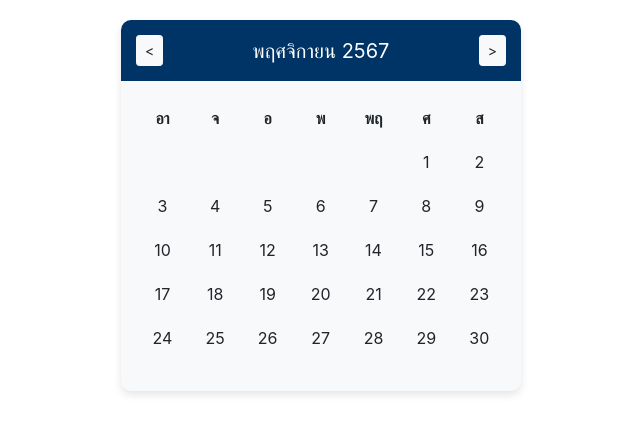
After one commit to DarkSideAlip/booking-main, a PHP site: page /login/calender.html in a window 1280 px wide. The commit adds this page. Shown: the top 434 px of the page, without its empty margins (319-959 px from the left). Run offline with PHP 8.4, Linux system fonts and the light colour scheme.

Commit message:
bug error

```diff
--- a/login/active_bookings.php
+++ b/login/active_bookings.php
@@ -141,9 +141,9 @@ include 'auth_check.php'; // เรียกใช้งานการตรว
                             <li><a class="dropdown-item <?php echo (basename($_SERVER['PHP_SELF']) == 'upcoming_bookings.php') ? 'active' : ''; ?>"
                                     href="upcoming_bookings.php">รอตรวจสอบ</a></li>
                             <li><a class="dropdown-item <?php echo (basename($_SERVER['PHP_SELF']) == 'disactive_bookings.php') ? 'active' : ''; ?>"
-                                    href="disactive_bookings.php">อนุมัติ</a></li>
+                                    href="active_bookings.php">อนุมัติ</a></li>
                             <li><a class="dropdown-item <?php echo (basename($_SERVER['PHP_SELF']) == 'active_bookings.php') ? 'active' : ''; ?>"
-                                    href="active_bookings.php">ไม่อนุมัติ</a></li>
+                                    href="disactive_bookings.php">ไม่อนุมัติ</a></li>
                         </ul>
                     </li>
 
--- a/login/booking.php
+++ b/login/booking.php
@@ -197,9 +197,9 @@ include 'auth_check.php'; // เรียกใช้งานการตรว
                             <li><a class="dropdown-item <?php echo (basename($_SERVER['PHP_SELF']) == 'upcoming_bookings.php') ? 'active' : ''; ?>"
                                     href="upcoming_bookings.php">รอตรวจสอบ</a></li>
                             <li><a class="dropdown-item <?php echo (basename($_SERVER['PHP_SELF']) == 'disactive_bookings.php') ? 'active' : ''; ?>"
-                                    href="disactive_bookings.php">อนุมัติ</a></li>
+                                    href="active_bookings.php">อนุมัติ</a></li>
                             <li><a class="dropdown-item <?php echo (basename($_SERVER['PHP_SELF']) == 'active_bookings.php') ? 'active' : ''; ?>"
-                                    href="active_bookings.php">ไม่อนุมัติ</a></li>
+                                    href="disactive_bookings.php">ไม่อนุมัติ</a></li>
                         </ul>
                     </li>
 
--- /dev/null
+++ b/login/calender.html
@@ -0,0 +1,189 @@
+<!DOCTYPE html>
+<html lang="en">
+<head>
+    <meta charset="UTF-8">
+    <meta name="viewport" content="width=device-width, initial-scale=1.0">
+    <title>Interactive Calendar</title>
+    <!-- Bootstrap CSS -->
+    <link href="https://stackpath.bootstrapcdn.com/bootstrap/4.5.2/css/bootstrap.min.css" rel="stylesheet">
+    <style>
+        .calendar {
+            max-width: 400px;
+            margin: 20px auto;
+            background-color: #f8f9fa;
+            border-radius: 10px;
+            box-shadow: 0 4px 8px rgba(0, 0, 0, 0.1);
+        }
+        .calendar-header {
+            background-color: #003366;
+            color: white;
+            padding: 15px;
+            border-top-left-radius: 10px;
+            border-top-right-radius: 10px;
+            text-align: center;
+            font-size: 20px;
+            display: flex;
+            justify-content: space-between;
+            align-items: center;
+        }
+        .calendar-body {
+            padding: 15px;
+        }
+        .calendar-body table {
+            width: 100%;
+        }
+        .calendar-body td, .calendar-body th {
+            padding: 10px;
+            text-align: center;
+            cursor: pointer;
+        }
+        .calendar-body .active-day {
+            background-color: #0056b3;
+            color: white;
+            border-radius: 50%;
+        }
+    </style>
+</head>
+<body>
+
+<div class="container">
+    <div class="calendar">
+        <!-- Calendar Header with Navigation -->
+        <div class="calendar-header">
+            <button onclick="changeMonth(-1)" class="btn btn-light btn-sm">&lt;</button>
+            <span id="monthYear"></span>
+            <button onclick="changeMonth(1)" class="btn btn-light btn-sm">&gt;</button>
+        </div>
+
+        <!-- Calendar Body -->
+        <div class="calendar-body">
+            <table class="table table-borderless">
+                <thead>
+                    <tr>
+                        <th>อา</th>
+                        <th>จ</th>
+                        <th>อ</th>
+                        <th>พ</th>
+                        <th>พฤ</th>
+                        <th>ศ</th>
+                        <th>ส</th>
+                    </tr>
+                </thead>
+                <tbody id="calendarTableBody">
+                    <!-- Calendar rows will be generated here -->
+                </tbody>
+            </table>
+        </div>
+    </div>
+</div>
+
+<!-- Event Modal -->
+<div class="modal fade" id="eventModal" tabindex="-1" aria-labelledby="eventModalLabel" aria-hidden="true">
+  <div class="modal-dialog">
+    <div class="modal-content">
+      <div class="modal-header">
+        <h5 class="modal-title" id="eventModalLabel">รายการกิจกรรม</h5>
+        <button type="button" class="close" data-dismiss="modal" aria-label="Close">
+          <span aria-hidden="true">&times;</span>
+        </button>
+      </div>
+      <div class="modal-body" id="eventContent">
+        <!-- Event content will be inserted here -->
+      </div>
+    </div>
+  </div>
+</div>
+
+<!-- Bootstrap JS and jQuery -->
+<script src="https://code.jquery.com/jquery-3.5.1.min.js"></script>
+<script src="https://stackpath.bootstrapcdn.com/bootstrap/4.5.2/js/bootstrap.bundle.min.js"></script>
+
+<script>
+    const events = {
+        '3': [
+            'ส่งค่าโครงงานคุณธรรมระดับห้องเรียน',
+            'เตรียมความพร้อมสู่มหาวิทยาลัย'
+        ],
+        '7': [
+            'ค่ายโครงงานวิทยาศาสตร์ ม.5 (ระยะที่ 3)'
+        ],
+        '25': [
+            'สอบปลายภาค ภาคเรียนที่ 1 ปีการศึกษา 2567'
+        ]
+    };
+
+    let currentYear = new Date().getFullYear();
+    let currentMonth = new Date().getMonth(); // Month index: 0 (Jan) to 11 (Dec)
+
+    function renderCalendar(year, month) {
+        const monthYear = document.getElementById('monthYear');
+        const calendarTableBody = document.getElementById('calendarTableBody');
+
+        // Clear previous calendar cells
+        calendarTableBody.innerHTML = '';
+
+        // Update month and year display
+        const monthNames = ["มกราคม", "กุมภาพันธ์", "มีนาคม", "เมษายน", "พฤษภาคม", "มิถุนายน", "กรกฎาคม", "สิงหาคม", "กันยายน", "ตุลาคม", "พฤศจิกายน", "ธันวาคม"];
+        monthYear.innerText = `${monthNames[month]} ${year + 543}`;  // Display year in Buddhist calendar format
+
+        // Calculate the first day of the month
+        const firstDay = new Date(year, month, 1).getDay();
+        const daysInMonth = new Date(year, month + 1, 0).getDate();
+
+        // Generate calendar rows
+        let date = 1;
+        for (let i = 0; i < 6; i++) {  // Calendar grid of 6 rows
+            const row = document.createElement('tr');
+            for (let j = 0; j < 7; j++) {
+                const cell = document.createElement('td');
+                if (i === 0 && j < firstDay) {
+                    cell.innerHTML = '';  // Empty cells before the start of the month
+                } else if (date > daysInMonth) {
+                    break;  // Stop when all days are filled
+                } else {
+                    cell.textContent = date;
+                    cell.setAttribute('data-date', date);
+                    cell.onclick = () => showEvents(date);
+                    date++;
+                }
+                row.appendChild(cell);
+            }
+            calendarTableBody.appendChild(row);
+        }
+    }
+
+    function changeMonth(delta) {
+        currentMonth += delta;
+        if (currentMonth < 0) {
+            currentMonth = 11;
+            currentYear--;
+        } else if (currentMonth > 11) {
+            currentMonth = 0;
+            currentYear++;
+        }
+        renderCalendar(currentYear, currentMonth);
+    }
+
+    function showEvents(date) {
+        const eventContent = document.getElementById('eventContent');
+        eventContent.innerHTML = '';  // Clear previous events
+
+        if (events[date]) {
+            events[date].forEach(event => {
+                const eventItem = document.createElement('p');
+                eventItem.textContent = event;
+                eventContent.appendChild(eventItem);
+            });
+        } else {
+            eventContent.innerHTML = '<p>ไม่มีรายการกิจกรรมสำหรับวันนี้</p>';
+        }
+
+        $('#eventModal').modal('show');
+    }
+
+    // Initialize the calendar on page load
+    renderCalendar(currentYear, currentMonth);
+</script>
+
+</body>
+</html>
--- a/login/disactive_bookings.php
+++ b/login/disactive_bookings.php
@@ -141,9 +141,9 @@ include 'auth_check.php'; // เรียกใช้งานการตรว
                             <li><a class="dropdown-item <?php echo (basename($_SERVER['PHP_SELF']) == 'upcoming_bookings.php') ? 'active' : ''; ?>"
                                     href="upcoming_bookings.php">รอตรวจสอบ</a></li>
                             <li><a class="dropdown-item <?php echo (basename($_SERVER['PHP_SELF']) == 'disactive_bookings.php') ? 'active' : ''; ?>"
-                                    href="disactive_bookings.php">อนุมัติ</a></li>
+                                    href="active_bookings.php">อนุมัติ</a></li>
                             <li><a class="dropdown-item <?php echo (basename($_SERVER['PHP_SELF']) == 'active_bookings.php') ? 'active' : ''; ?>"
-                                    href="active_bookings.php">ไม่อนุมัติ</a></li>
+                                    href="disactive_bookings.php">ไม่อนุมัติ</a></li>
                         </ul>
                     </li>
 
--- a/login/edit_profile.php
+++ b/login/edit_profile.php
@@ -306,9 +306,9 @@ if ($_SERVER['REQUEST_METHOD'] === 'POST') {
                             <li><a class="dropdown-item <?php echo (basename($_SERVER['PHP_SELF']) == 'upcoming_bookings.php') ? 'active' : ''; ?>"
                                     href="upcoming_bookings.php">รอตรวจสอบ</a></li>
                             <li><a class="dropdown-item <?php echo (basename($_SERVER['PHP_SELF']) == 'disactive_bookings.php') ? 'active' : ''; ?>"
-                                    href="disactive_bookings.php">อนุมัติ</a></li>
+                                    href="active_bookings.php">อนุมัติ</a></li>
                             <li><a class="dropdown-item <?php echo (basename($_SERVER['PHP_SELF']) == 'active_bookings.php') ? 'active' : ''; ?>"
-                                    href="active_bookings.php">ไม่อนุมัติ</a></li>
+                                    href="disactive_bookings.php">ไม่อนุมัติ</a></li>
                         </ul>
                     </li>
                     <li class="nav-item">
--- a/login/index.php
+++ b/login/index.php
@@ -193,9 +193,9 @@ if ($_SERVER['REQUEST_METHOD'] == 'POST') {
                             <li><a class="dropdown-item <?php echo (basename($_SERVER['PHP_SELF']) == 'upcoming_bookings.php') ? 'active' : ''; ?>"
                                     href="upcoming_bookings.php">รอตรวจสอบ</a></li>
                             <li><a class="dropdown-item <?php echo (basename($_SERVER['PHP_SELF']) == 'disactive_bookings.php') ? 'active' : ''; ?>"
-                                    href="past_bookings.php">อนุมัติ</a></li>
+                                    href="active_bookings.php">อนุมัติ</a></li>
                             <li><a class="dropdown-item <?php echo (basename($_SERVER['PHP_SELF']) == 'active_bookings.php') ? 'active' : ''; ?>"
-                                    href="past_bookings.php">ไม่อนุมัติ</a></li>
+                                    href="disactive_bookings.php">ไม่อนุมัติ</a></li>
                         </ul>
                     </li>
 
--- a/login/main.php
+++ b/login/main.php
@@ -74,7 +74,7 @@ include 'auth_check.php'; // เรียกใช้งานการตรว
 
 <body>
 
-<nav class="navbar navbar-expand-lg navbar-dark bg-dark p-3">
+    <nav class="navbar navbar-expand-lg navbar-dark bg-dark p-3">
         <div class="container-fluid">
             <a href="main.php" class="navbar-brand d-flex align-items-center">
                 <img class="responsive-img" src="LOGO.png" alt="system booking" width="45" height="45">
--- a/login/members.php
+++ b/login/members.php
@@ -196,9 +196,9 @@ include 'auth_check.php'; // เรียกใช้งานการตรว
                             <li><a class="dropdown-item <?php echo (basename($_SERVER['PHP_SELF']) == 'upcoming_bookings.php') ? 'active' : ''; ?>"
                                     href="upcoming_bookings.php">รอตรวจสอบ</a></li>
                             <li><a class="dropdown-item <?php echo (basename($_SERVER['PHP_SELF']) == 'disactive_bookings.php') ? 'active' : ''; ?>"
-                                    href="disactive_bookings.php">อนุมัติ</a></li>
+                                    href="active_bookings.php">อนุมัติ</a></li>
                             <li><a class="dropdown-item <?php echo (basename($_SERVER['PHP_SELF']) == 'active_bookings.php') ? 'active' : ''; ?>"
-                                    href="active_bookings.php">ไม่อนุมัติ</a></li>
+                                    href="disactive_bookings.php">ไม่อนุมัติ</a></li>
                         </ul>
                     </li>
 
--- a/login/reports.php
+++ b/login/reports.php
@@ -141,9 +141,9 @@ include 'auth_check.php'; // เรียกใช้งานการตรว
                             <li><a class="dropdown-item <?php echo (basename($_SERVER['PHP_SELF']) == 'upcoming_bookings.php') ? 'active' : ''; ?>"
                                     href="upcoming_bookings.php">รอตรวจสอบ</a></li>
                             <li><a class="dropdown-item <?php echo (basename($_SERVER['PHP_SELF']) == 'disactive_bookings.php') ? 'active' : ''; ?>"
-                                    href="disactive_bookings.php">อนุมัติ</a></li>
+                                    href="active_bookings.php">อนุมัติ</a></li>
                             <li><a class="dropdown-item <?php echo (basename($_SERVER['PHP_SELF']) == 'active_bookings.php') ? 'active' : ''; ?>"
-                                    href="active_bookings.php">ไม่อนุมัติ</a></li>
+                                    href="disactive_bookings.php">ไม่อนุมัติ</a></li>
                         </ul>
                     </li>
 
--- a/login/settings.php
+++ b/login/settings.php
@@ -141,9 +141,9 @@ include 'auth_check.php'; // เรียกใช้งานการตรว
                             <li><a class="dropdown-item <?php echo (basename($_SERVER['PHP_SELF']) == 'upcoming_bookings.php') ? 'active' : ''; ?>"
                                     href="upcoming_bookings.php">รอตรวจสอบ</a></li>
                             <li><a class="dropdown-item <?php echo (basename($_SERVER['PHP_SELF']) == 'disactive_bookings.php') ? 'active' : ''; ?>"
-                                    href="disactive_bookings.php">อนุมัติ</a></li>
+                                    href="active_bookings.php">อนุมัติ</a></li>
                             <li><a class="dropdown-item <?php echo (basename($_SERVER['PHP_SELF']) == 'active_bookings.php') ? 'active' : ''; ?>"
-                                    href="active_bookings.php">ไม่อนุมัติ</a></li>
+                                    href="disactive_bookings.php">ไม่อนุมัติ</a></li>
                         </ul>
                     </li>
 
--- a/login/upcoming_bookings.php
+++ b/login/upcoming_bookings.php
@@ -141,9 +141,9 @@ include 'auth_check.php'; // เรียกใช้งานการตรว
                             <li><a class="dropdown-item <?php echo (basename($_SERVER['PHP_SELF']) == 'upcoming_bookings.php') ? 'active' : ''; ?>"
                                     href="upcoming_bookings.php">รอตรวจสอบ</a></li>
                             <li><a class="dropdown-item <?php echo (basename($_SERVER['PHP_SELF']) == 'disactive_bookings.php') ? 'active' : ''; ?>"
-                                    href="disactive_bookings.php">อนุมัติ</a></li>
+                                    href="active_bookings.php">อนุมัติ</a></li>
                             <li><a class="dropdown-item <?php echo (basename($_SERVER['PHP_SELF']) == 'active_bookings.php') ? 'active' : ''; ?>"
-                                    href="active_bookings.php">ไม่อนุมัติ</a></li>
+                                    href="disactive_bookings.php">ไม่อนุมัติ</a></li>
                         </ul>
                     </li>
 
```
